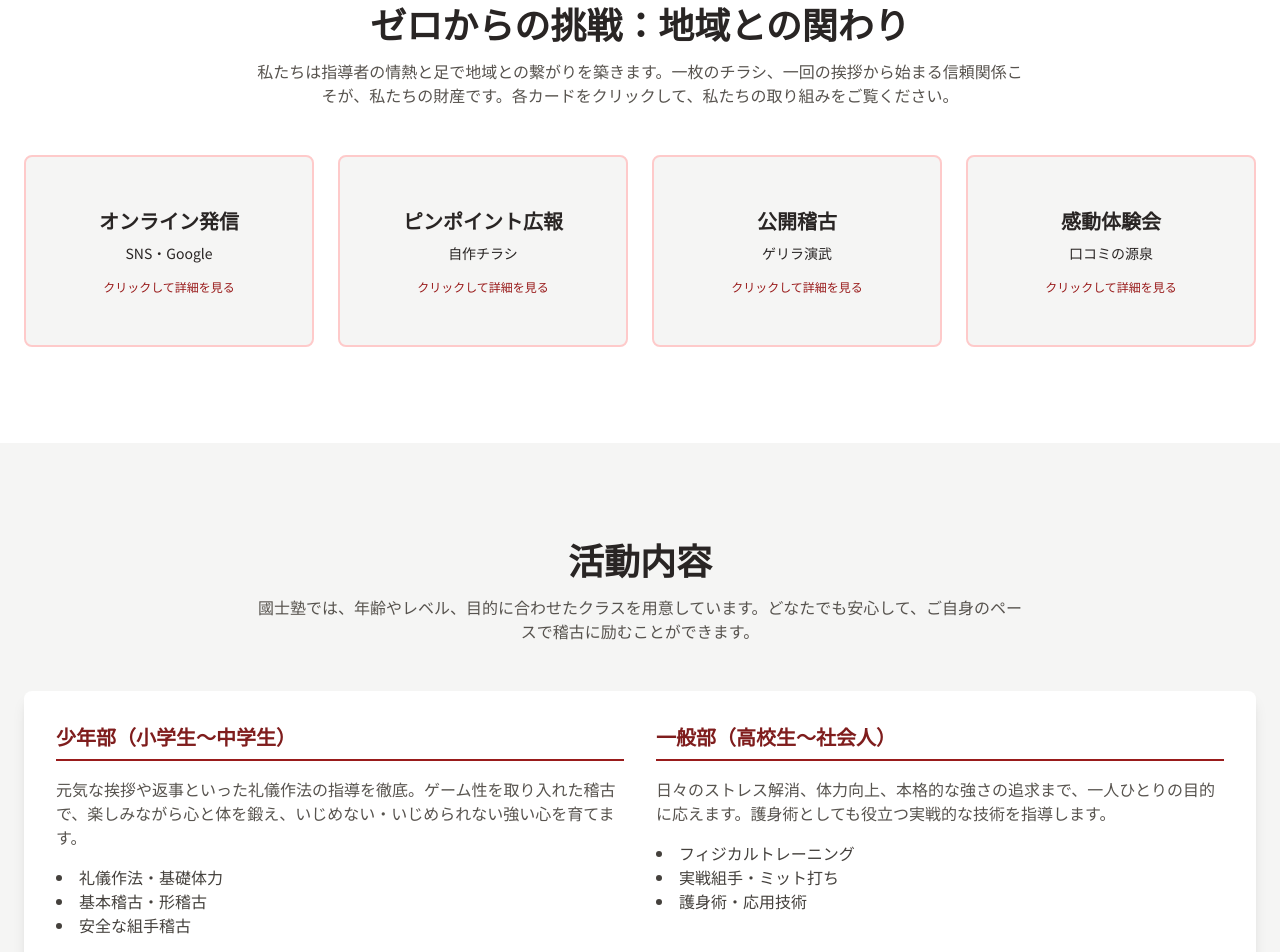
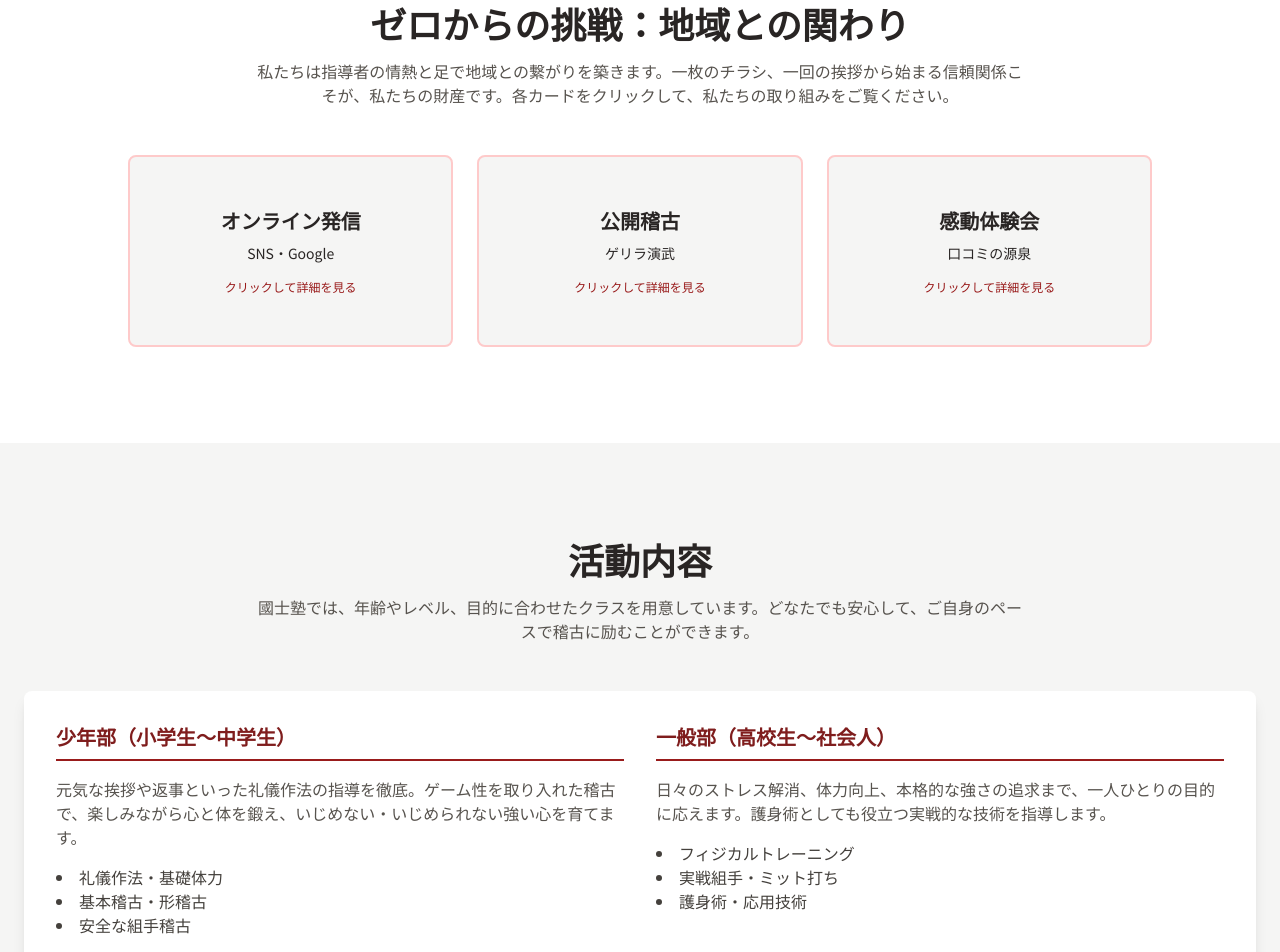
Before and after one commit to Factbact/Factbact.github.io, a plain HTML site: page index.html in a window 1280 px wide. Shown: the part 2319-3271 px from the top of the page. Drawn offline with nearby package versions, Linux system fonts and the light colour scheme.

Commit message:
グリッドカラム数を変更し、不要なカードを削除してレイアウトを改善

```diff
--- a/index.html
+++ b/index.html
@@ -120,7 +120,7 @@
           <h2 class="text-3xl md:text-4xl font-bold mb-4">ゼロからの挑戦：地域との関わり</h2>
           <p class="max-w-3xl mx-auto text-stone-600">私たちは指導者の情熱と足で地域との繋がりを築きます。一枚のチラシ、一回の挨拶から始まる信頼関係こそが、私たちの財産です。各カードをクリックして、私たちの取り組みをご覧ください。</p>
         </div>
-        <div class="grid grid-cols-1 sm:grid-cols-2 lg:grid-cols-4 gap-6">
+        <div class="grid grid-cols-1 sm:grid-cols-2 lg:grid-cols-3 gap-6 max-w-5xl mx-auto">
           <div class="h-48 perspective-1000">
             <div class="strategy-card w-full h-full">
               <div class="card-face front relative w-full h-full text-center p-6 bg-stone-100 border-2 border-red-200 rounded-lg flex flex-col justify-center items-center cursor-pointer">
@@ -130,19 +130,6 @@
               </div>
               <div class="card-face back w-full h-full p-4 bg-red-800 text-white rounded-lg flex items-center justify-center">
                 <p class="text-sm">GoogleマップやSNSで稽古の様子を毎日発信！あなたのスマホに私たちの情熱を届けます。</p>
-              </div>
-            </div>
-          </div>
-
-          <div class="h-48 perspective-1000">
-            <div class="strategy-card w-full h-full">
-              <div class="card-face front relative w-full h-full text-center p-6 bg-stone-100 border-2 border-red-200 rounded-lg flex flex-col justify-center items-center cursor-pointer">
-                <h3 class="text-xl font-bold">ピンポイント広報</h3>
-                <p class="text-sm mt-2">自作チラシ</p>
-                <p class="text-xs mt-4 text-red-800">クリックして詳細を見る</p>
-              </div>
-              <div class="card-face back w-full h-full p-4 bg-red-800 text-white rounded-lg flex items-center justify-center">
-                <p class="text-sm">一枚一枚に想いを込めたチラシを、自分たちの足で地域にお届け。お店で見かけたら、ぜひ手に取ってください。</p>
               </div>
             </div>
           </div>
```
